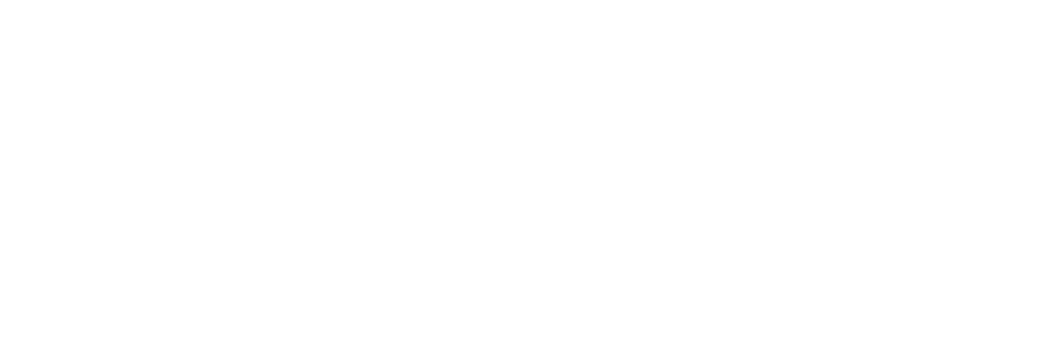
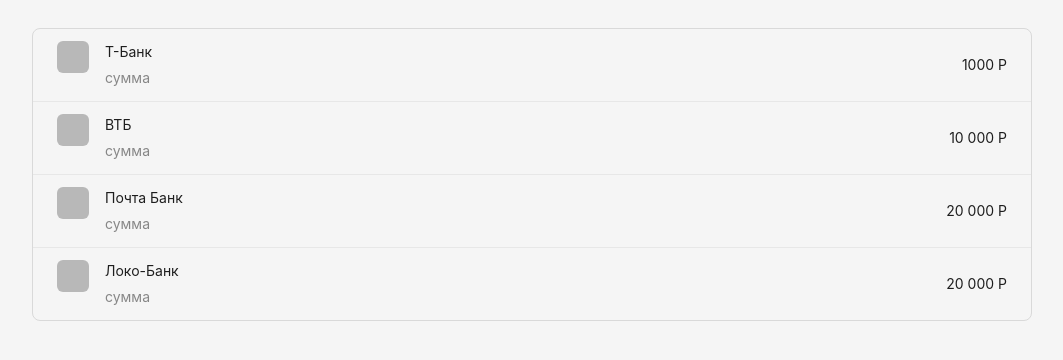
Before and after one commit to helga-umrikh/banki-app, a React (Create React App) app: page / in a window 1280 px wide. Shown: the top 360 px of the page, without its empty margins (108-1171 px from the left). Built offline with nearby package versions, Linux system fonts and the light colour scheme.

Commit message:
feat: add main page and UI for List

```diff
--- a/src/App.tsx
+++ b/src/App.tsx
@@ -1,7 +1,17 @@
 import React from 'react'
+import './styles/index.scss'
+import MainPage from './pages/MainPage/MainPage'
+import { Layout } from 'antd'
+import { Content } from 'antd/es/layout/layout'
 
 function App() {
-    return <div className="App"></div>
+    return (
+        <div className="App">
+            <Layout className="wrapper">
+                <Content><MainPage /></Content>
+            </Layout>
+        </div>
+    )
 }
 
 export default App
--- /dev/null
+++ b/src/components/List/List.scss
@@ -0,0 +1,4 @@
+.banks-list {
+  max-width: 1000px;
+  margin: 2em auto;
+}
--- /dev/null
+++ b/src/components/List/List.tsx
@@ -0,0 +1,44 @@
+import React from 'react'
+import './List.scss'
+import { Avatar, List as ListComponent } from 'antd'
+
+const List = () => {
+    return (
+        <ListComponent className="banks-list" itemLayout="horizontal" bordered>
+            <ListComponent.Item>
+                <ListComponent.Item.Meta
+                    avatar={<Avatar src={''} shape="square" />}
+                    title={<a href="https://ant.design">{'Т-Банк'}</a>}
+                    description={'сумма'}
+                />
+                <div>1000 Р</div>
+            </ListComponent.Item>
+            <ListComponent.Item>
+                <ListComponent.Item.Meta
+                    avatar={<Avatar src={''} shape="square" />}
+                    title={<a href="https://ant.design">{'ВТБ'}</a>}
+                    description={'сумма'}
+                />
+                <div>10 000 Р</div>
+            </ListComponent.Item>
+            <ListComponent.Item>
+                <ListComponent.Item.Meta
+                    avatar={<Avatar src={''} shape="square" />}
+                    title={<a href="https://ant.design">{'Почта Банк'}</a>}
+                    description={'сумма'}
+                />
+                <div>20 000 Р</div>
+            </ListComponent.Item>
+            <ListComponent.Item>
+                <ListComponent.Item.Meta
+                    avatar={<Avatar src={''} shape="square" />}
+                    title={<a href="https://ant.design">{'Локо-Банк'}</a>}
+                    description={'сумма'}
+                />
+                <div>20 000 Р</div>
+            </ListComponent.Item>
+        </ListComponent>
+    )
+}
+
+export default List
--- /dev/null
+++ b/src/pages/MainPage/MainPage.scss
@@ -0,0 +1,4 @@
+.main-page {
+  width: 100%;
+  height: 100%;
+}
--- /dev/null
+++ b/src/pages/MainPage/MainPage.tsx
@@ -0,0 +1,13 @@
+import React from 'react'
+import './MainPage.scss'
+import List from '../../components/List/List'
+
+const MainPage = () => {
+    return (
+        <div className="main-page">
+            <List />
+        </div>
+    )
+}
+
+export default MainPage
--- /dev/null
+++ b/src/styles/index.scss
@@ -0,0 +1,8 @@
+.App {
+  height: 100%;
+}
+
+.wrapper {
+  min-height: 100%;
+  overflow: hidden;
+}
```
